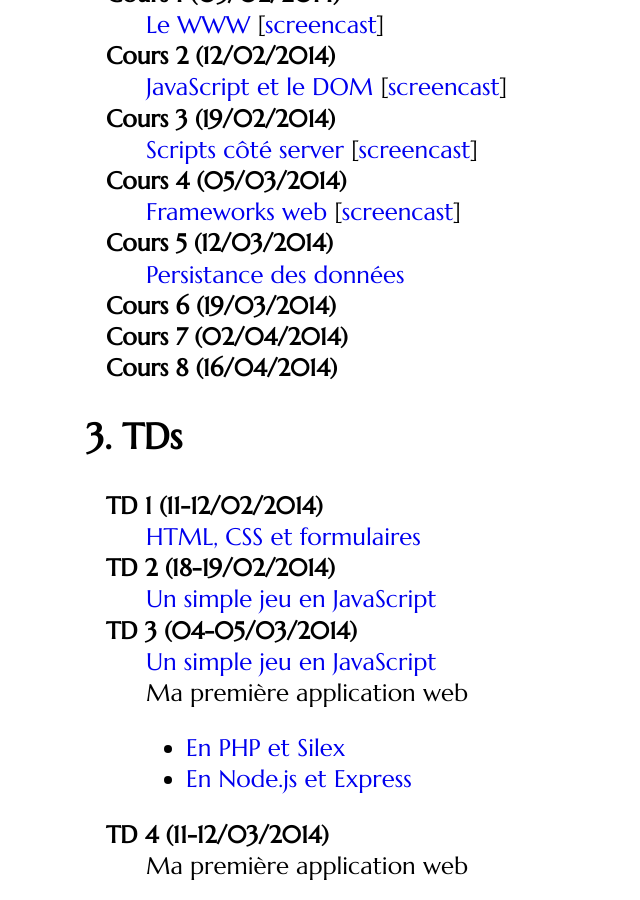
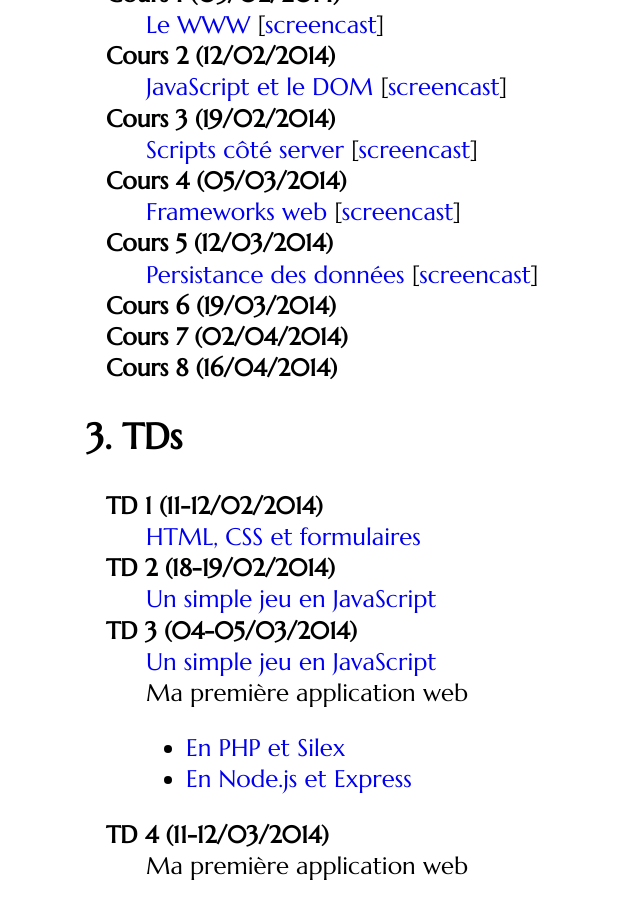
Before and after one commit to defeo/aws, a Jekyll site: the page built from index.md, in a window 1280 px wide and 900 px high, scrolled down 535 px. Shown: the whole window, without its empty margins (0-640 px from the left). Built offline with Jekyll 4.4.1, drawn with Linux system fonts in a browser that asks for light colours; some web fonts are replaced.

Commit message:
Lien screencast cours 5

```diff
--- a/index.md
+++ b/index.md
@@ -28,7 +28,7 @@ Cours 4 (05/03/2014)
 : [Frameworks web](classes/class4) [[screencast](http://proust.prism.uvsq.fr/~dfl/aws-vids/class-20140305.mp4)]
 
 Cours 5 (12/03/2014)
-: [Persistance des données](classes/class5)
+: [Persistance des données](classes/class5) [[screencast](http://proust.prism.uvsq.fr/~dfl/aws-vids/class-20140312.mp4)]
 
 Cours 6 (19/03/2014)
 :
```
